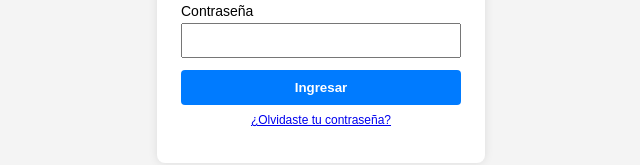
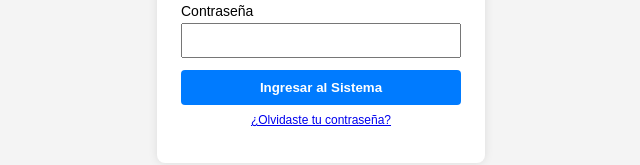
Before and after one commit to rodriguezvergarajaime-ship-it/login_web_git, a plain HTML site: page index.html in a window 1280 px wide. Shown: the part 409-574 px from the top of the page, 319-959 px from the left. Drawn offline with Linux system fonts and the light colour scheme.

Commit message:
Estoy mejorando el boton del login

```diff
--- a/index.html
+++ b/index.html
@@ -67,7 +67,7 @@
                 <label for="password">Contraseña</label>
                 <input type="password" id="password" name="password" required>
             </div>
-            <button type="submit">Ingresar</button>
+            <button type="submit">Ingresar al Sistema</button>
         </form>
         <p style="font-size: 12px; text-align: center; margin-top: 8px;">
         <a href="#">¿Olvidaste tu contraseña?</a>
```
